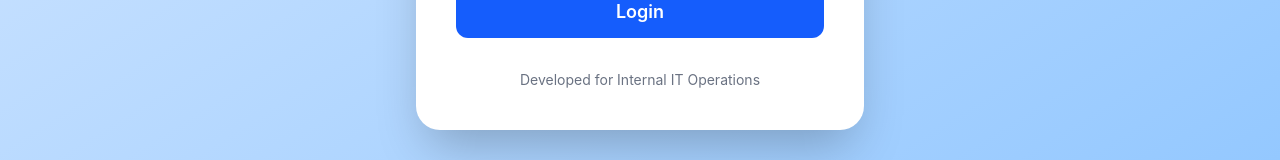
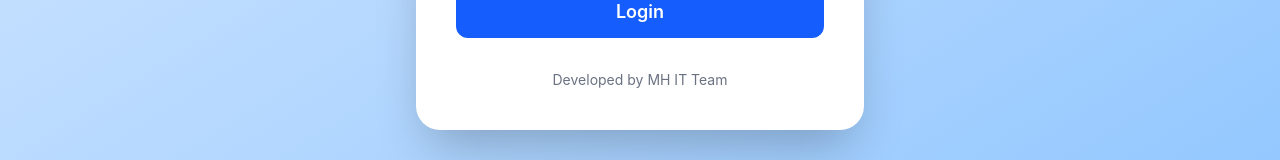
Before and after one commit to moslemerror-maker/hardware-tracker, a React app in the folder frontend/: page / in a window 1280 px wide. Shown: the part 520-680 px from the top of the page. Built offline with nearby package versions, Linux system fonts and the light colour scheme; the HTML template or start-up script is replaced by a standard one.

Commit message:
Fixed Vercel routing

```diff
--- a/frontend/src/pages/Login.jsx
+++ b/frontend/src/pages/Login.jsx
@@ -128,7 +128,7 @@ function Login() {
         {/* FOOTER */}
         <div className="text-center mt-8 text-sm text-gray-500">
 
-          Developed for Internal IT Operations
+          Developed by MH IT Team
 
         </div>
 
```
